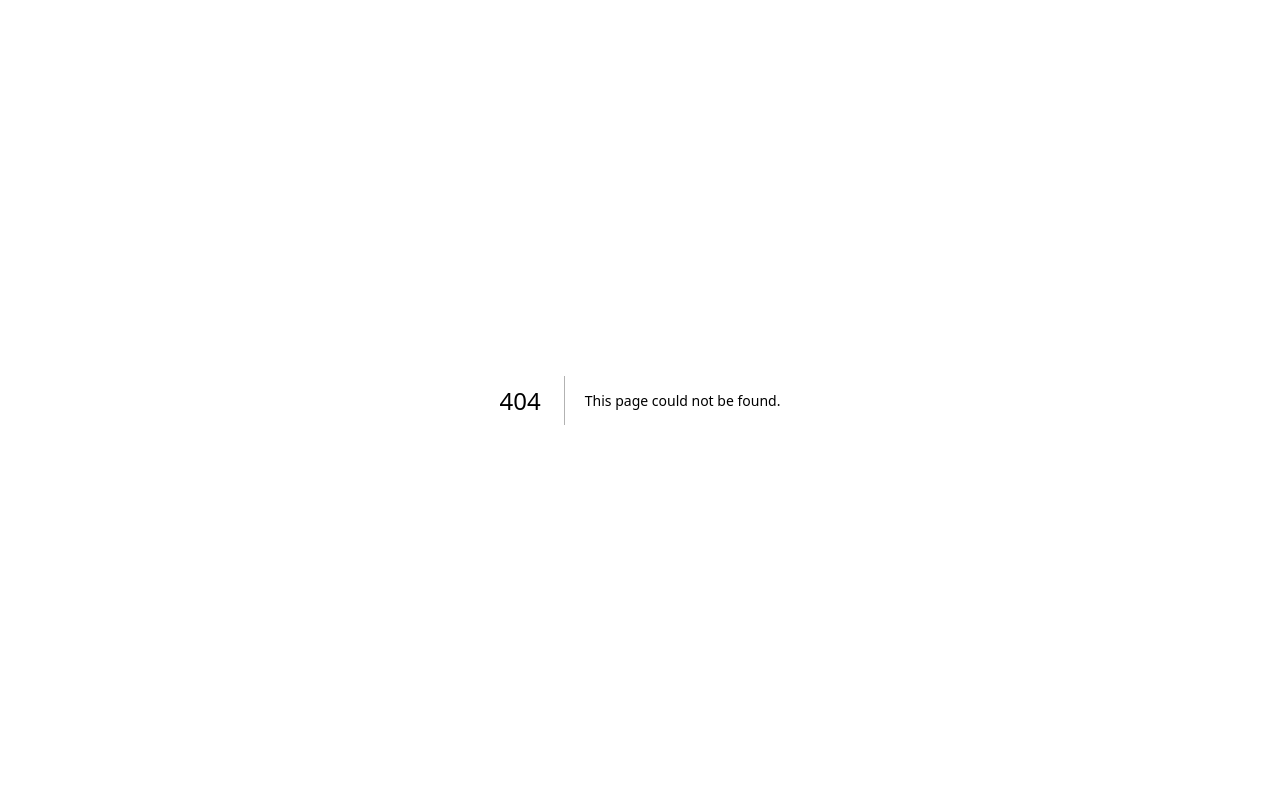
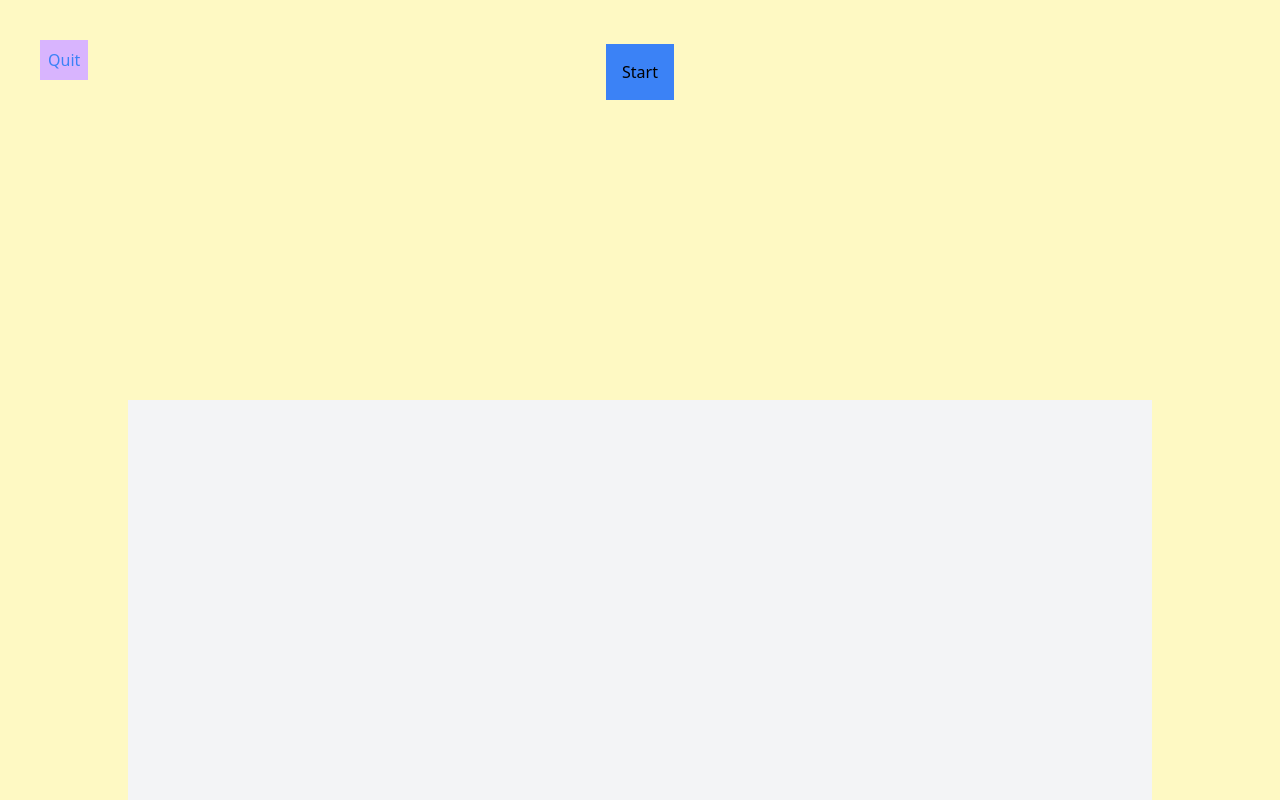
Before and after one commit to zhoooot/webui-player, a Next.js app: page /lobby/components/lobbyStyle in a window 1280 px wide. Before the commit this address had no page. Built offline with nearby package versions, Linux system fonts and the light colour scheme.

Commit message:
initialize lobby
need to move to teacher and remove start for student

```diff
--- /dev/null
+++ b/src/pages/lobby/components/lobbyStyle.tsx
@@ -0,0 +1,33 @@
+import React from 'react';
+import { useRouter } from 'next/router';
+
+const Lobby = () => {
+  const router = useRouter();
+
+  const handleStart = () => {
+    // Navigate to the Quizzes page after the "Start" button is pressed
+    router.push('../gameblock');
+  };
+
+  const handleQuit = () => {
+    // Handle the action when the "Quit" button is pressed
+    // For example, you can go back to the previous page
+    router.back();
+  };
+
+  return (
+    <div className='bg-yellow-100 flex flex-col h-screen justify-between items-center'>
+      <button className='bg-blue-500 p-4 mt-11' onClick={handleStart}>Start</button>
+      <div className="bg-gray-100 w-4/5 h-1/2 p-4">
+        {/* List of players */}
+      </div>
+      <div className="absolute top-10 left-10 bg-purple-300 p-2">
+        <button onClick={handleQuit} className="text-blue-500">
+          Quit
+        </button>
+      </div>
+    </div>
+  );
+};
+
+export default Lobby;
--- /dev/null
+++ b/src/pages/lobby/index.tsx
@@ -0,0 +1,7 @@
+import Lobby from './components/lobbyStyle';
+
+const LobbyPage = () => {
+  return <Lobby/>;
+};
+
+export default LobbyPage;
```
